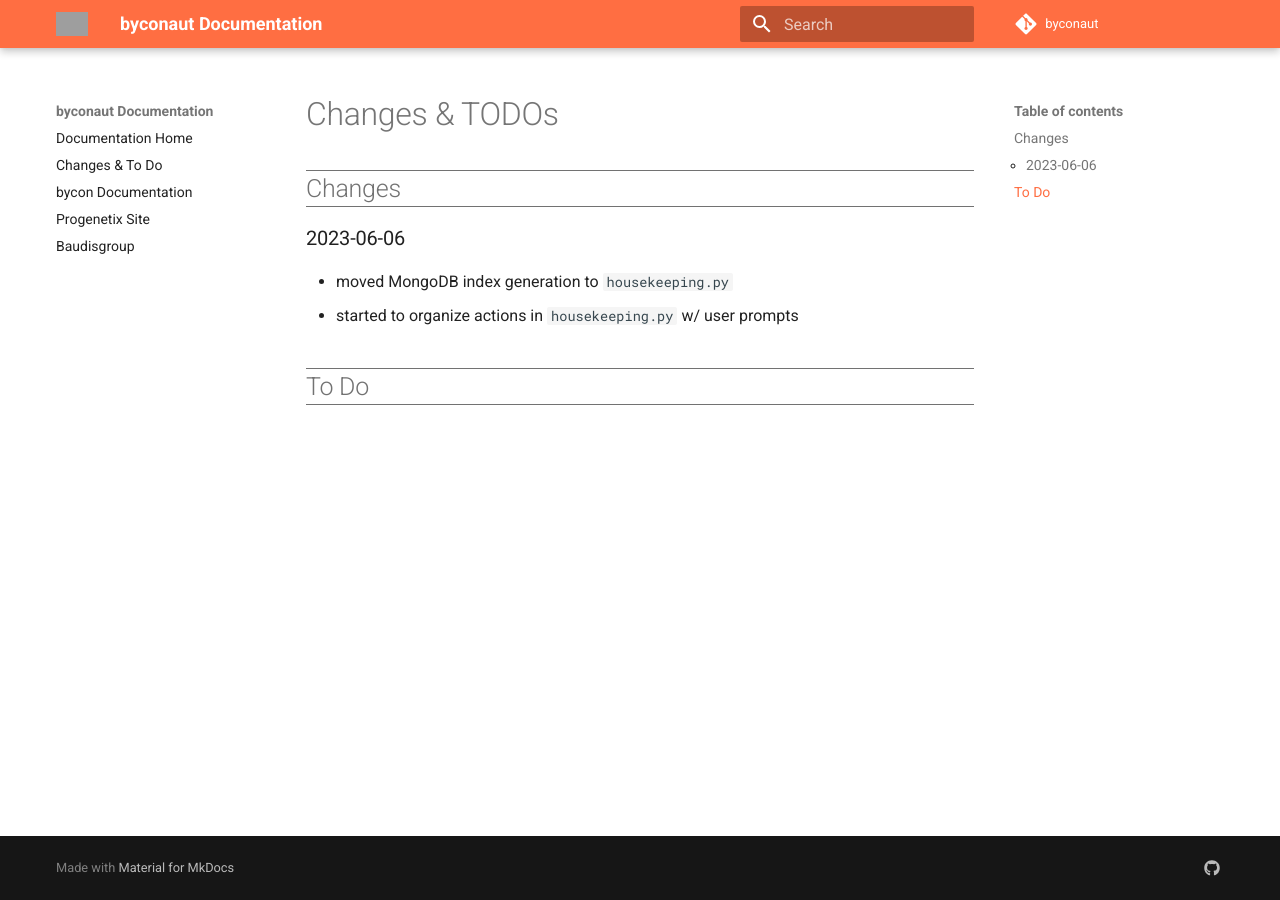
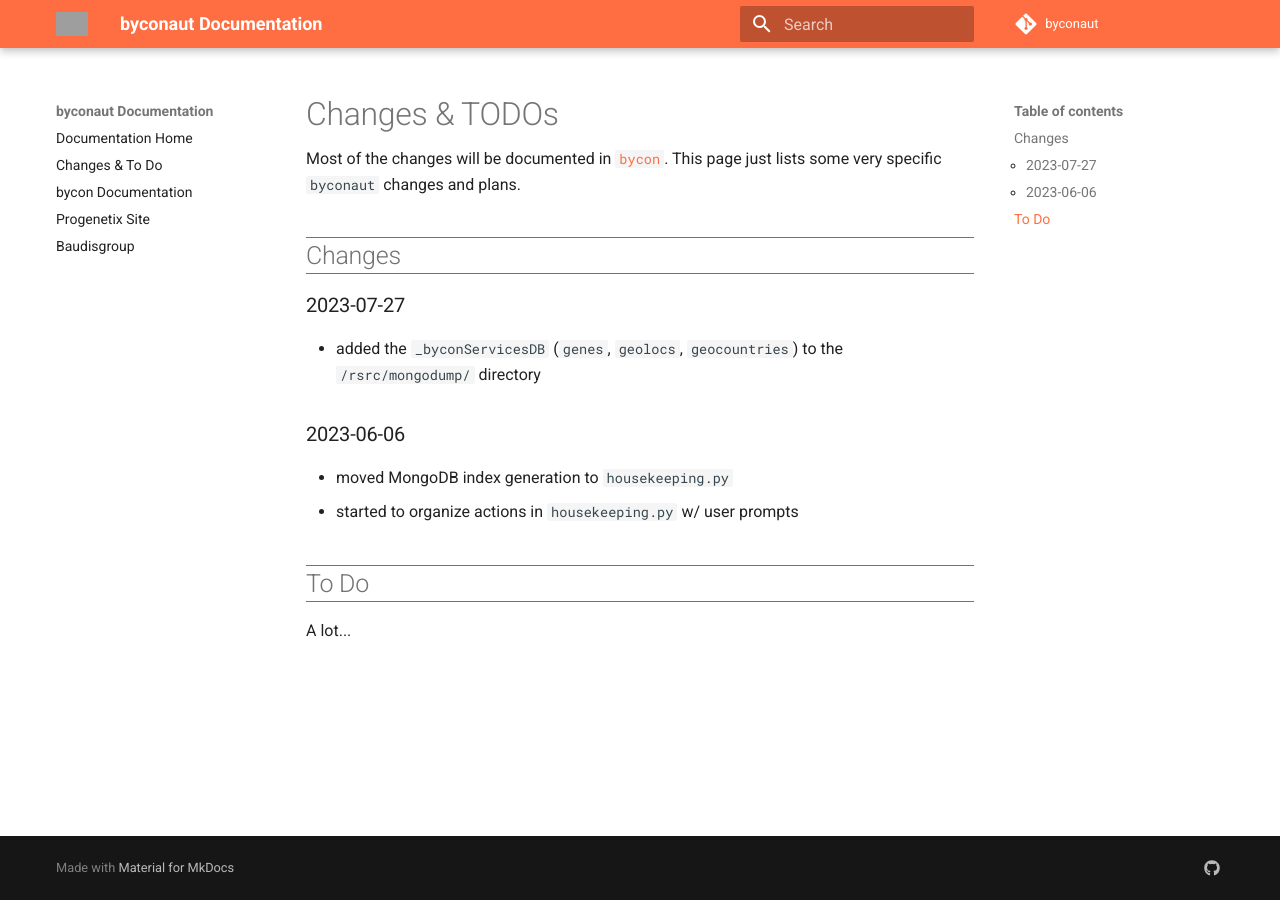
Before and after one commit to progenetix/byconaut, an MkDocs documentation site: the page built from docs/changes-todo.md, in a window 1280 px wide. Built offline with MkDocs 1.6.1 and Material for MkDocs 9.7.7, drawn with Linux system fonts in a browser that asks for light colours; comment, search, counter and statistics services are not loaded; grey boxes are pictures that could not be loaded.

Commit message:
_byconServicesDB as resource
added the `_byconServicesDB` (`genes`, `geolocs`, `geocountries`) to the
  `/rsrc/mongodump/` directory

```diff
--- a/docs/changes-todo.md
+++ b/docs/changes-todo.md
@@ -1,6 +1,15 @@
 # Changes & TODOs
 
+Most of the changes will be documented in [`bycon`](https://bycon.progenetix.org).
+This page just lists some very specific `byconaut` changes and plans.
+
 ## Changes
+
+### 2023-07-27
+
+* added the `_byconServicesDB` (`genes`, `geolocs`, `geocountries`) to the
+  `/rsrc/mongodump/` directory
+
 
 ### 2023-06-06
 
@@ -8,3 +17,5 @@
 * started to organize actions in `housekeeping.py` w/ user prompts
 
 ## To Do
+
+A lot...
```
Also changed, not shown: 5 other files.
